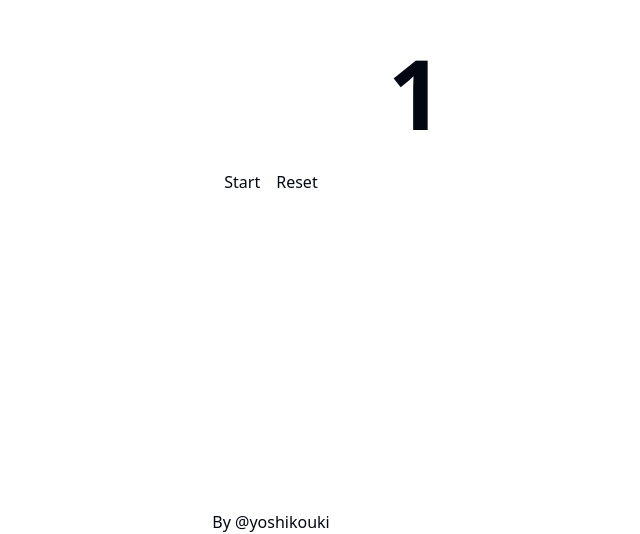
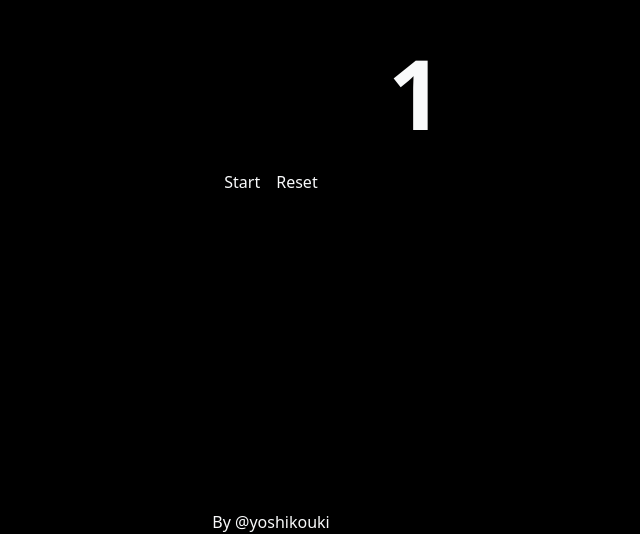
Before and after one commit to yoshikouki/Pmdr, a Next.js app: page / in a window 1280 px wide. Shown: the part 290-824 px from the top of the page, without its empty margins (369-1009 px from the left). Built offline with nearby package versions, Linux system fonts and the light colour scheme; a web font is replaced by a local one.

Commit message:
Setup dark theme

```diff
--- a/package.json
+++ b/package.json
@@ -15,6 +15,7 @@
     "clsx": "^2.0.0",
     "lucide-react": "^0.292.0",
     "next": "14.0.2",
+    "next-themes": "^0.2.1",
     "react": "^18",
     "react-dom": "^18",
     "tailwind-merge": "^2.0.0",
--- a/src/app/globals.css
+++ b/src/app/globals.css
@@ -4,6 +4,38 @@
 
 @layer base {
   :root {
+    --background: 0 0% 0%;
+    --foreground: 210 20% 98%;
+
+    --card: 224 71.4% 4.1%;
+    --card-foreground: 210 20% 98%;
+
+    --popover: 224 71.4% 4.1%;
+    --popover-foreground: 210 20% 98%;
+
+    --primary: 210 20% 98%;
+    --primary-foreground: 220.9 39.3% 11%;
+
+    --secondary: 215 27.9% 16.9%;
+    --secondary-foreground: 210 20% 98%;
+
+    --muted: 215 27.9% 16.9%;
+    --muted-foreground: 217.9 10.6% 64.9%;
+
+    --accent: 215 27.9% 16.9%;
+    --accent-foreground: 210 20% 98%;
+
+    --destructive: 0 62.8% 30.6%;
+    --destructive-foreground: 210 20% 98%;
+
+    --border: 215 27.9% 16.9%;
+    --input: 215 27.9% 16.9%;
+    --ring: 216 12.2% 83.9%;
+
+    --radius: 0.5rem;
+  }
+
+  .light {
     --background: 0 0% 100%;
     --foreground: 224 71.4% 4.1%;
 
@@ -31,12 +63,10 @@
     --border: 220 13% 91%;
     --input: 220 13% 91%;
     --ring: 224 71.4% 4.1%;
-
-    --radius: 0.5rem;
   }
 
   .dark {
-    --background: 224 71.4% 4.1%;
+    --background: 0 0% 0%;
     --foreground: 210 20% 98%;
 
     --card: 224 71.4% 4.1%;
--- a/src/app/layout.tsx
+++ b/src/app/layout.tsx
@@ -1,4 +1,5 @@
 import { PmdrProvider } from "@/components/Timer/PmdrProvider";
+import { ThemeProvider } from "@/app/theme-provider";
 import { UserSettingsProvider } from "@/components/user-settings";
 import { cn } from "@/lib/utils";
 import type { Metadata } from "next";
@@ -67,8 +68,10 @@
             font.className
           )}
         >
-          <PmdrProvider>{children}</PmdrProvider>
-          <Footer />
+          <ThemeProvider>
+            <PmdrProvider>{children}</PmdrProvider>
+            <Footer />
+          </ThemeProvider>
         </body>
       </UserSettingsProvider>
     </html>
--- /dev/null
+++ b/src/app/theme-provider.tsx
@@ -0,0 +1,18 @@
+"use client";
+
+import { ThemeProvider as NextThemesProvider } from "next-themes";
+import { type ThemeProviderProps } from "next-themes/dist/types";
+
+export function ThemeProvider({ children, ...props }: ThemeProviderProps) {
+  return (
+    <NextThemesProvider
+      attribute="class"
+      defaultTheme="system"
+      enableSystem
+      disableTransitionOnChange
+      {...props}
+    >
+      {children}
+    </NextThemesProvider>
+  );
+}
```
Also changed, not shown: 1 other file (tests, documents, lock files or other folders).
